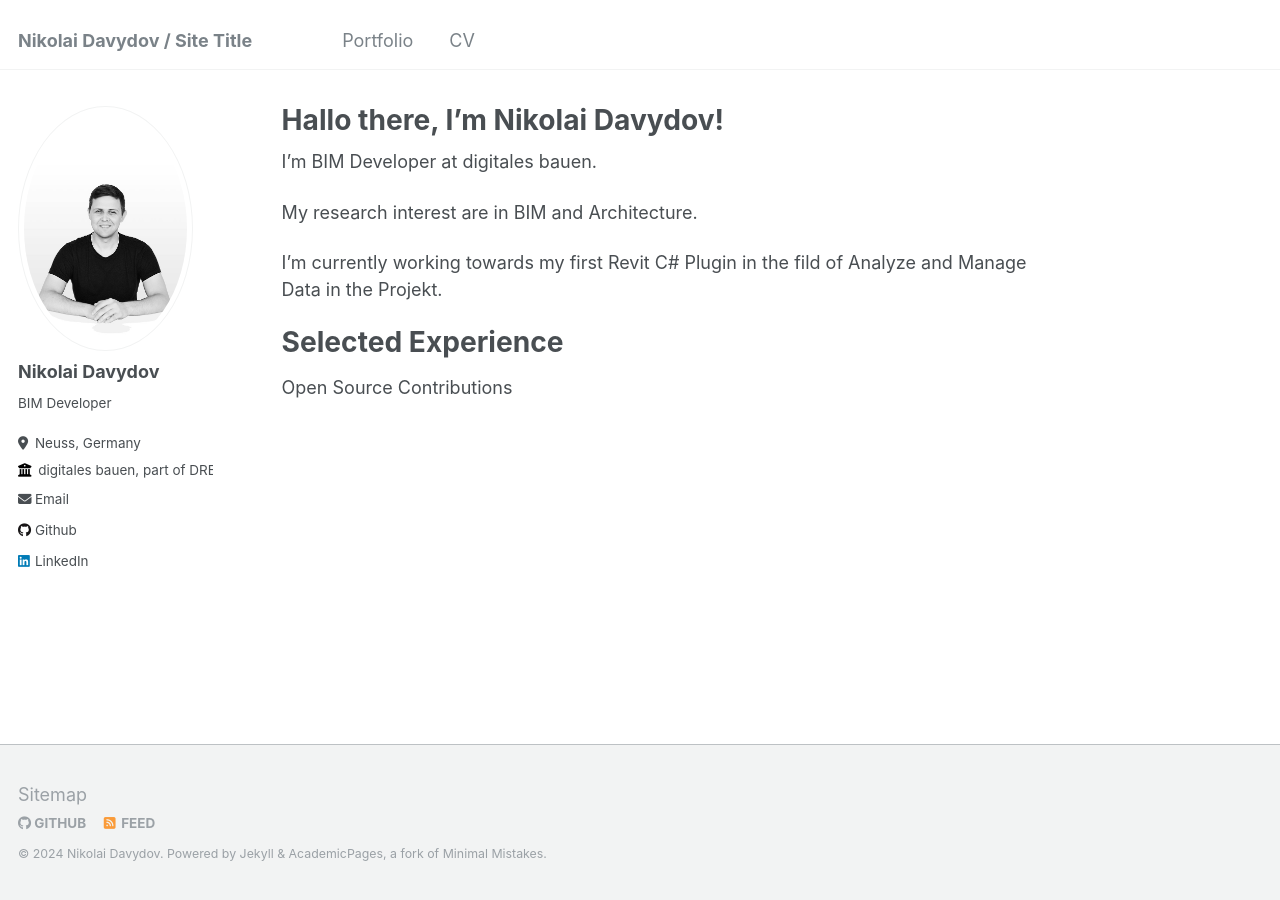
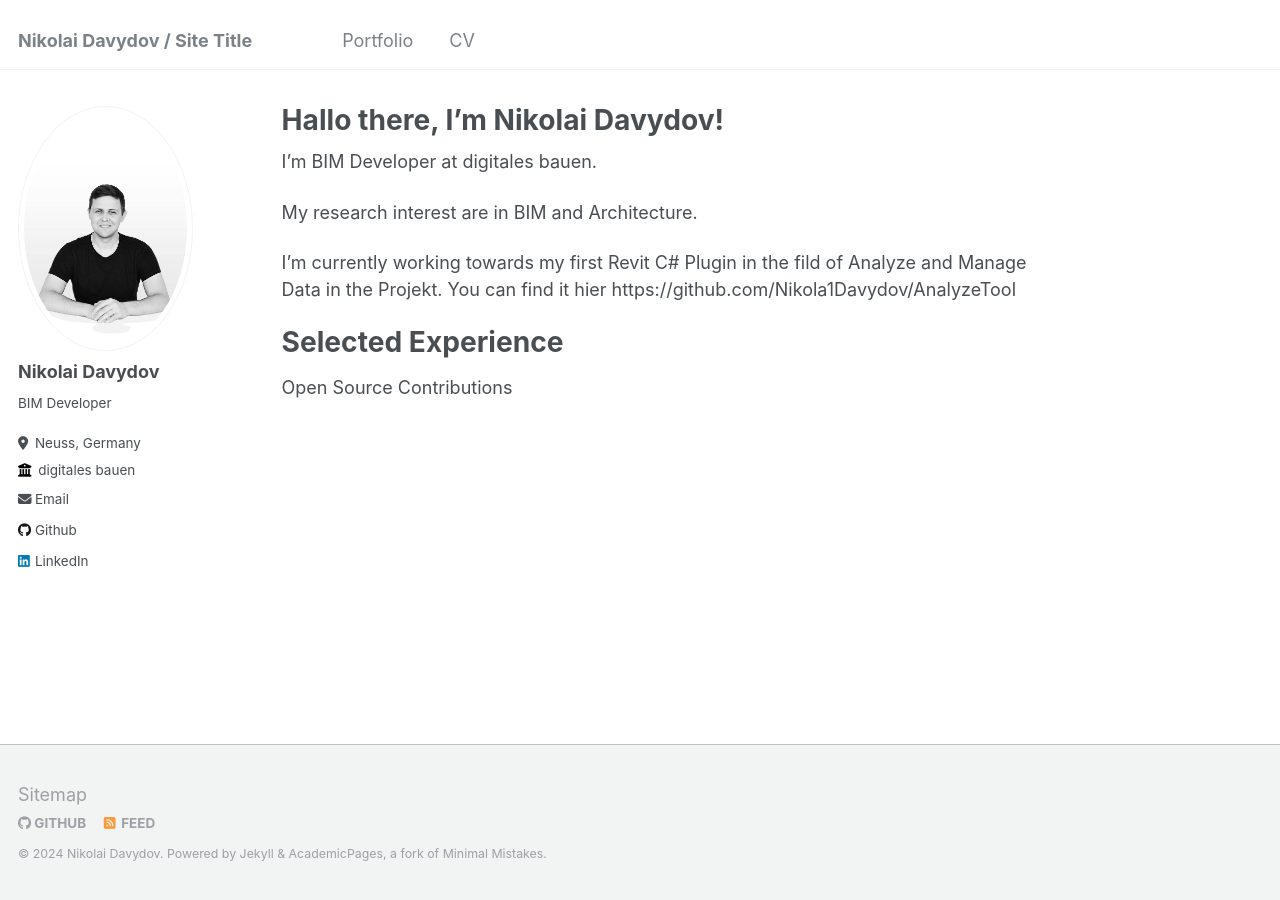
Before and after one commit to Nikola1Davydov/NikolaiDavydov, a Jekyll site: the page built from _pages/about.md, in a window 1280 px wide. Built offline with Jekyll 4.4.1, drawn with Linux system fonts in a browser that asks for light colours.

Commit message:
update contact info

```diff
--- a/_config.yml
+++ b/_config.yml
@@ -26,7 +26,7 @@ author:
   pronouns         : # example: "she/her"
   bio              : "BIM Developer"
   location         : "Neuss, Germany"
-  employer         : "digitales bauen, part of DREES & SOMMER"
+  employer         : "digitales bauen"
   uri              : # https://digitales-bauen.com/
   email            : "nik_davydov_1992@outlook.com"
 
--- a/_pages/about.md
+++ b/_pages/about.md
@@ -12,7 +12,7 @@
 
 My research interest are in BIM and Architecture.
 
-I'm currently working towards my first Revit C# Plugin in the fild of Analyze and Manage Data  in the Projekt.
+I'm currently working towards my first Revit C# Plugin in the fild of Analyze and Manage Data  in the Projekt. You can find it hier https://github.com/Nikola1Davydov/AnalyzeTool
 
 # Selected Experience
 
```
